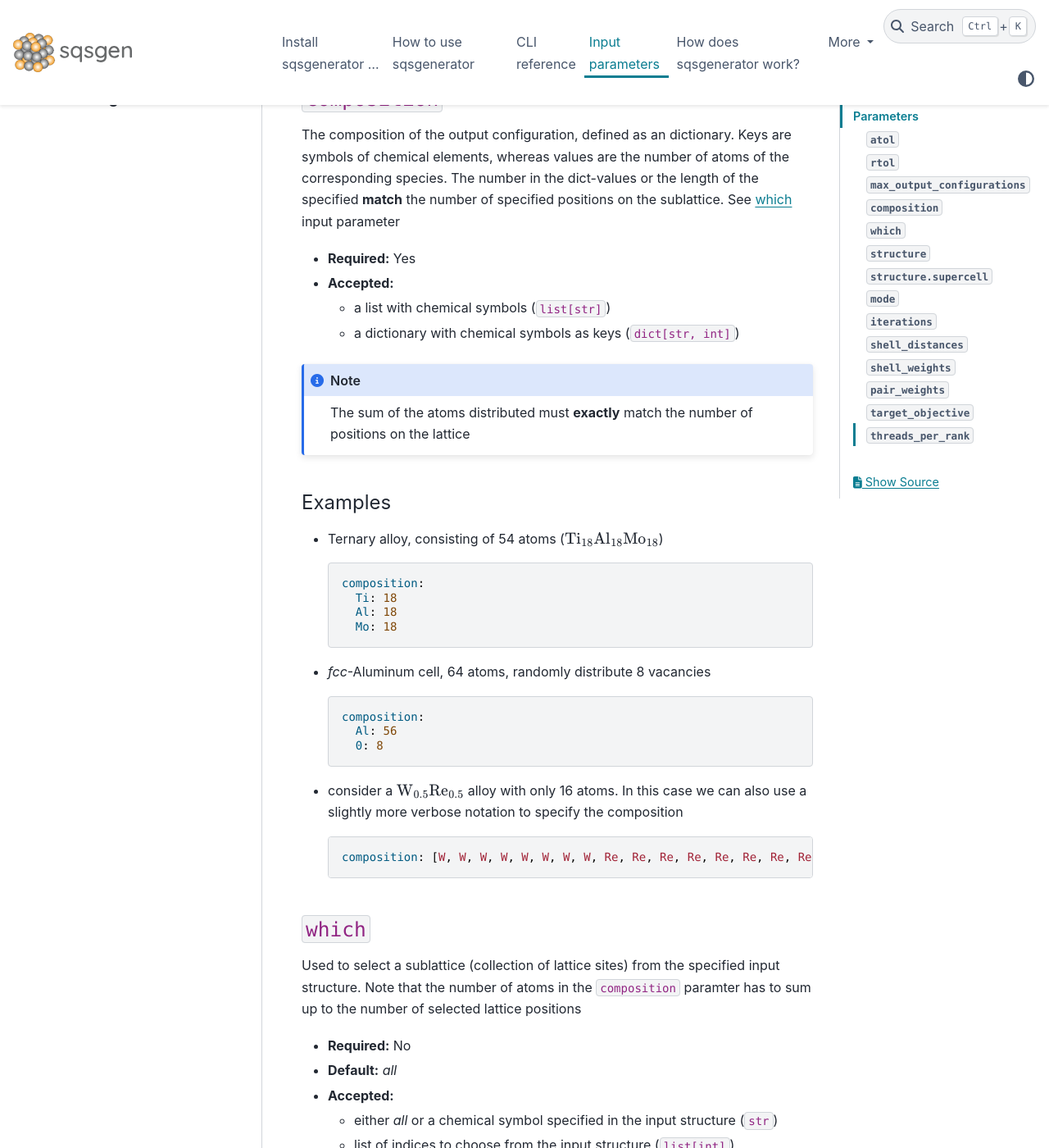
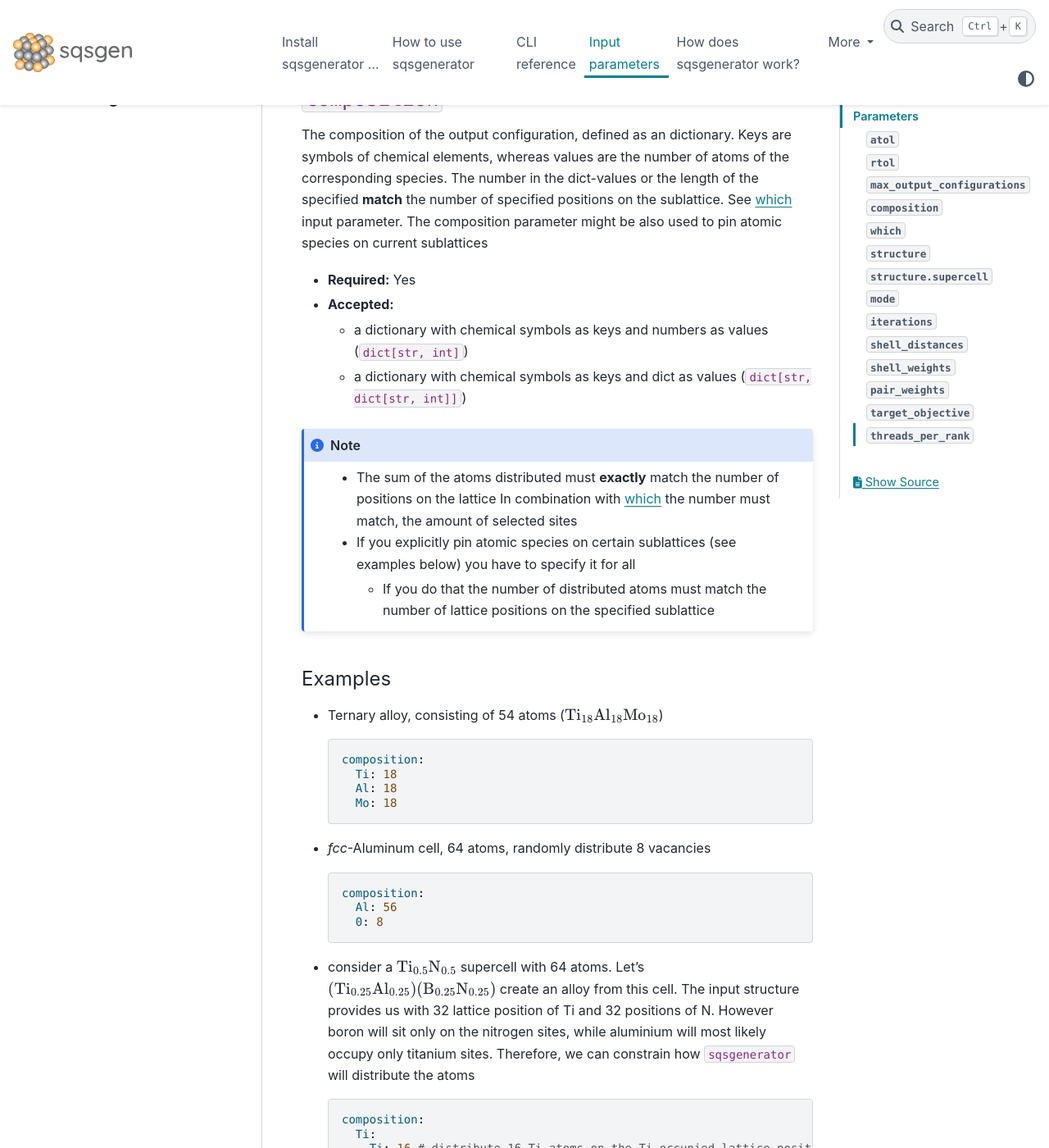
Before and after one commit to dgehringer/sqsgenerator, a Sphinx documentation site: the page built from docs/source/input_parameters.md, in a window 1280 px wide and 1400 px high, scrolled down 1348 px. Shown: the whole window at 82% size. Built offline with Sphinx 7.4.7 and the PyData theme 0.15.4, drawn with Linux system fonts in a browser that asks for light colours; the version number is read from the project's files by our own code; some of the changed text lies outside the part shown.

Commit message:
:memo: corrected documentation for "composition" parameter

````diff
--- a/docs/source/input_parameters.md
+++ b/docs/source/input_parameters.md
@@ -55,15 +55,18 @@ In case the code runs with MPI parallelization, **each MPI rank** will generate
 The composition of the output configuration, defined as an dictionary.  Keys are symbols of chemical elements,
 whereas values are the number of atoms of the corresponding species. The number in the dict-values or the length of the
 specified **match** the number of specified positions on the sublattice. See {ref}`which <input-param-which>` input
-parameter
+parameter. The composition parameter might be also used to pin atomic species on current sublattices
 
 - **Required:** Yes
 - **Accepted:**
-  - a list with chemical symbols (`list[str]`)
-  - a dictionary with chemical symbols as keys (`dict[str, int]`)
+  - a dictionary with chemical symbols as keys and numbers as values (`dict[str, int]`)
+  - a dictionary with chemical symbols as keys and dict as values (`dict[str, dict[str, int]]`)
 
 ```{note}
-The sum of the atoms distributed must **exactly** match the number of positions on the lattice
+ - The sum of the atoms distributed must **exactly** match the number of positions on the lattice
+   In combination with {ref}`which <input-param-which>` the number must match, the amount of selected sites
+ - If you explicitly pin atomic species on certain sublattices (see examples below) you have to specify it for all
+   - If you do that the number of distributed atoms must match the number of lattice positions on the specified sublattice
 ```
 
 #### Examples
@@ -84,11 +87,22 @@ The sum of the atoms distributed must **exactly** match the number of positions
       0: 8
     ```
 
-- consider a $\text{W}_{0.5}\text{Re}_{0.5}$ alloy with only 16 atoms. In this case we can also
-  use a slightly more verbose notation to specify the composition
+- consider a $\text{Ti}_{0.5}\text{N}_{0.5}$ supercell with 64 atoms.
+  Let's $(\text{Ti}_{0.25}\text{Al}_{0.25})(\text{B}_{0.25}\text{N}_{0.25})$ create an alloy from this cell.
+  The input structure provides us with 32 lattice position of Ti and 32 positions of N. However boron will sit only on
+  the nitrogen sites, while aluminium will most likely occupy only titanium sites. Therefore, we can constrain how
+  `sqsgenerator` will distribute the atoms
 
     ```{code-block} yaml
-    composition: [W, W, W, W, W, W, W, W, Re, Re, Re, Re, Re, Re, Re, Re]
+    composition:
+      Ti:
+        Ti: 16 # distribute 16 Ti atoms on the Ti occupied lattice positions of the input structure
+      Al:
+        Ti: 16 # occupy remaining Ti sublattice positions with 16 aluminum atoms
+      N: # occupy the initial 32 nitrogen sites with 16 B and 16 N atoms
+        N: 16
+      B:
+        N: 16
     ```
 
 ### `which`
````
